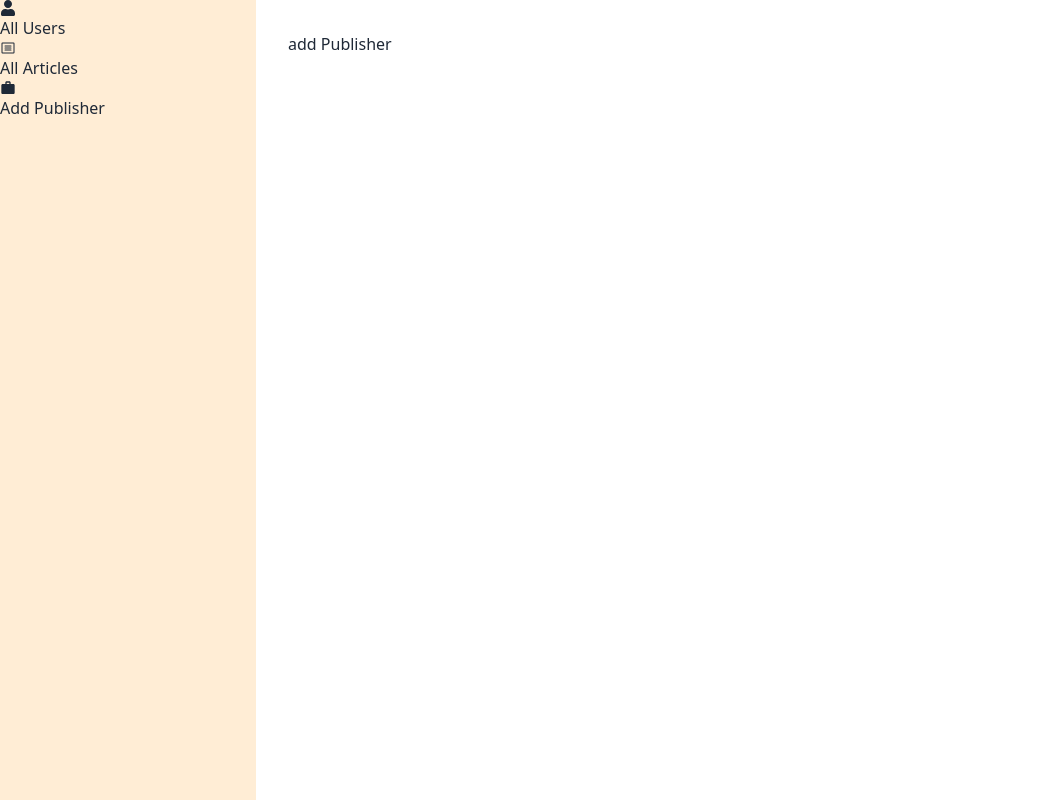
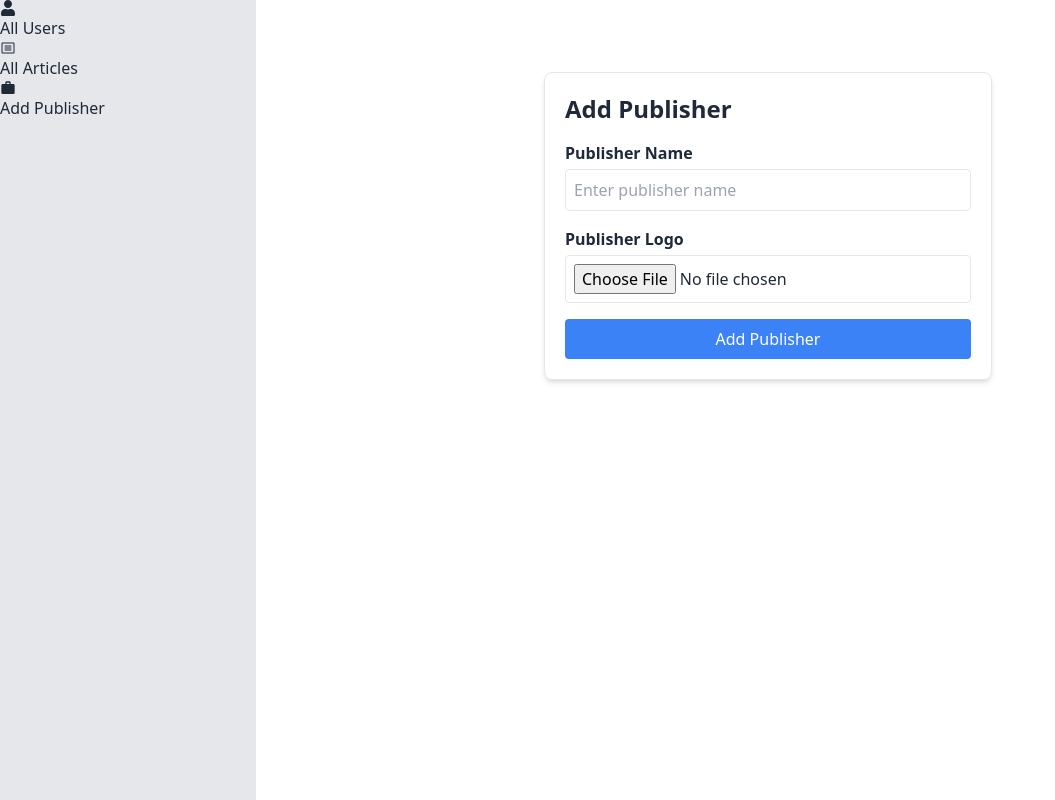
Before and after one commit to AnjumanAra28/the-news-hub, a React (Vite) app: page /dashboard/addPublisher in a window 1280 px wide. Shown: the whole page, without its empty margins (0-1055 px from the left). Built offline with nearby package versions, Linux system fonts and the light colour scheme; no server answers.

Commit message:
added add publisher page

```diff
--- a/src/Layout/Dashboard/AddPublisher.jsx
+++ b/src/Layout/Dashboard/AddPublisher.jsx
@@ -1,10 +1,90 @@
+import { useForm } from "react-hook-form";
+import useAxiosPublic from "../../hooks/useAxiosPublic";
+import Swal from "sweetalert2";
+
+const image_hosting_key = import.meta.env.VITE_image_hosting_key;
+const image_hosting_api = `https://api.imgbb.com/1/upload?key=${image_hosting_key}`;
+const axiosPublic = useAxiosPublic()
+
+const AddPublisher = () => {
+
+    const {
+      register,
+      handleSubmit,
+      formState: { errors },
+      reset,
+    } = useForm();
 
 
-const AddPublisher = () => {
+      // form submit
+      const onSubmit = async (data) => {
+        // image upload
+        const imageFile = { image: data.logo[0] };
+        const res = await axiosPublic.post(image_hosting_api, imageFile, {
+          headers: {
+            "content-type": "multipart/form-data",
+          },
+        });
+
+        const publisherData = {
+          name: data.name,
+          logo: res.data.data.display_url,
+        };
+
+        const publisherRes = await axiosPublic.post("/publisher", publisherData);
+
+        if (publisherRes.data.insertedId) {
+          // show success popup
+          reset();
+          Swal.fire({
+            position: "top-end",
+            icon: "success",
+            title: `publisher is added to the database.`,
+            showConfirmButton: false,
+            timer: 1500,
+          });
+        }
+      };
+
+
+  // if (isLoading) return <Loading></Loading>;
+  // if (error) return <p>Error loading publishers: {error.message}</p>;
     return (
-        <div>
-            <h1>add Publisher</h1>
-        </div>
+        <div className="max-w-md mx-auto mt-10 p-5 border rounded-lg shadow-md">
+        <h2 className="text-2xl font-bold mb-4">Add Publisher</h2>
+        <form onSubmit={handleSubmit(onSubmit)}>
+          {/* Publisher Name */}
+          <div className="mb-4">
+            <label className="block font-semibold mb-1">Publisher Name</label>
+            <input
+              type="text"
+              {...register("name", { required: true })}
+              className="w-full p-2 border rounded"
+              placeholder="Enter publisher name"
+              required
+            />
+          </div>
+
+          {/* Publisher Logo */}
+          <div className="mb-4">
+            <label className="block font-semibold mb-1">Publisher Logo</label>
+            <input
+              type="file"
+              {...register("logo", { required: true })}
+              accept="image/*"
+              className="w-full p-2 border rounded"
+              required
+            />
+          </div>
+
+          <button
+            type="submit"
+            className="w-full bg-blue-500 text-white p-2 rounded hover:bg-blue-600"
+          >
+            Add Publisher
+          </button>
+        </form>
+      </div>
     );
 };
 
--- a/src/Layout/Dashboard/Dashboard.jsx
+++ b/src/Layout/Dashboard/Dashboard.jsx
@@ -6,7 +6,6 @@ import { NavLink, Outlet } from "react-router-dom";
 
 
 const Dashboard = () => {
-    // const [cart] = useCart();
 
     // TODO: get isAdmin value from the database
     // const [isAdmin] = useAdmin();
@@ -16,9 +15,9 @@ const Dashboard = () => {
     return (
         <div className="flex">
             {/* dashboard side bar */}
-            <div className="w-64 min-h-screen bg-orange-100">
+            <div className="w-64 min-h-screen bg-gray-200">
                 <ul>
-                    <li>
+                    <li className="flex gap-3">
                         <NavLink to={'/dashboard/allUsers'}><FaUser /> All Users</NavLink>
                     </li>
                     <li>
```
